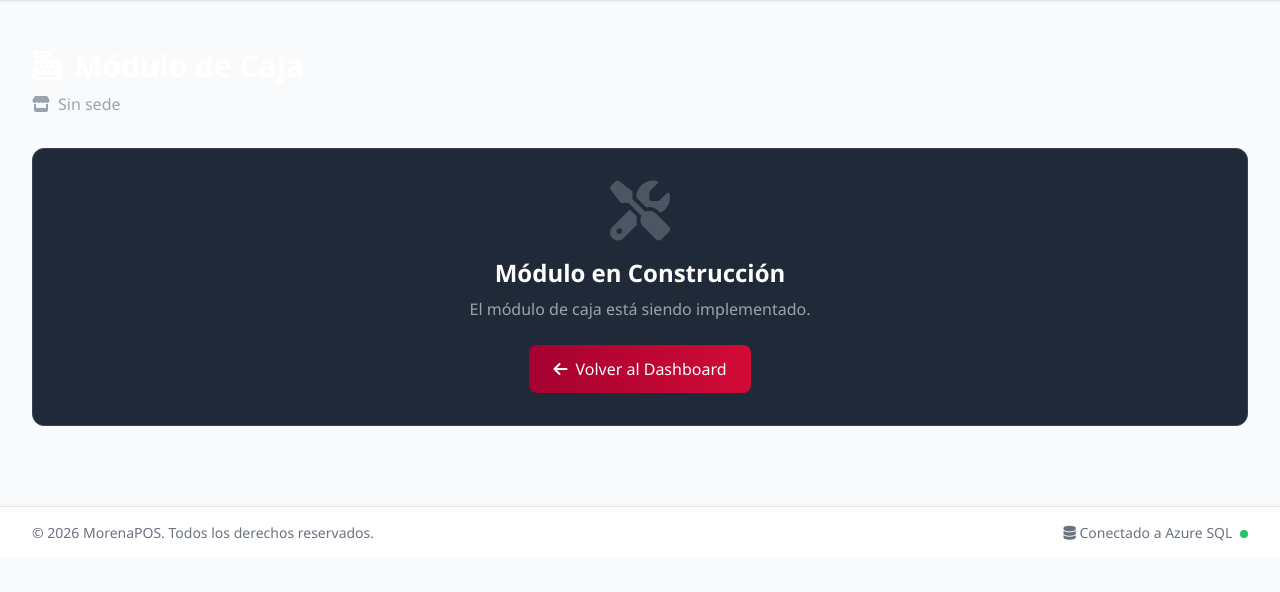
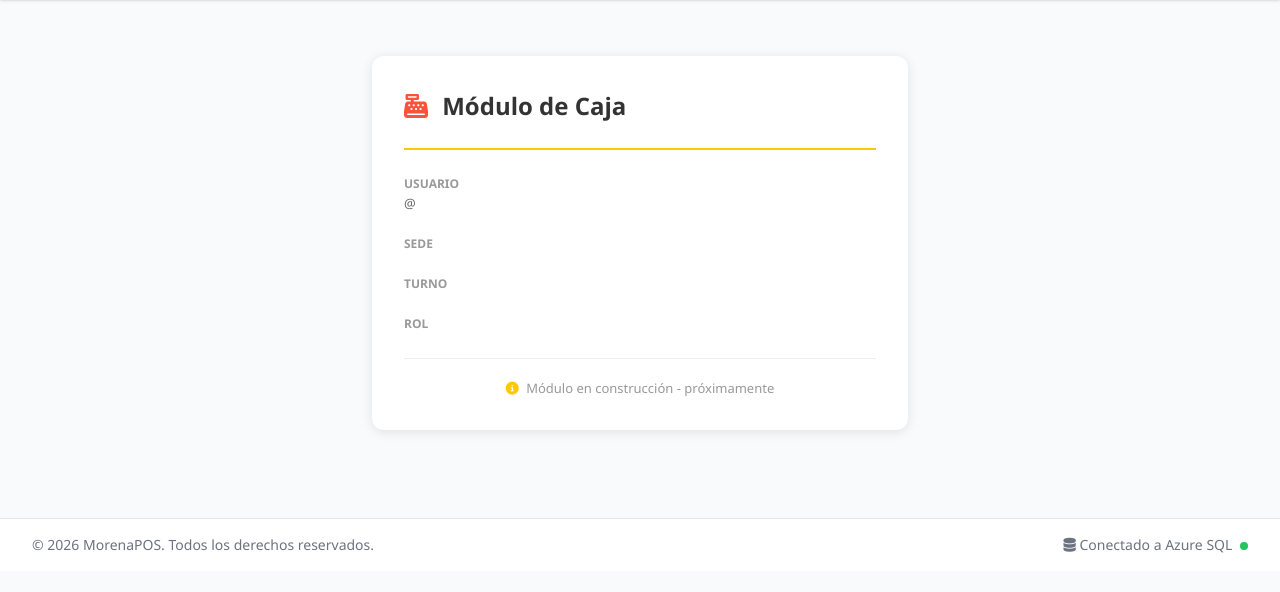
Before and after one commit to palizer2024/MorenaPOS, a Django app: page /caja/ in a window 1280 px wide. Shown: the part 80-672 px from the top of the page. Run offline with Django 5.2, Linux system fonts and the light colour scheme; the visitor is signed in with stand-in values (Sample User, id 1); data that the repository does not hold is empty; some libraries are stand-ins or nearby versions.

Commit message:
Login simplificado: solo seleccion de sede, sin usuario/contraseña ni turno

```diff
--- a/morenapos/core/context_processors.py
+++ b/morenapos/core/context_processors.py
@@ -1,25 +1,28 @@
 """
 Context processors para la aplicación core.
 """
-from .models import Sede
+from django.db import connection
 
 
 def sede_context(request):
     """
     Agrega información de sede al contexto de las plantillas.
+    Usa SQL directo para evitar errores por columnas que no existen en la DB.
     """
     context = {}
 
     # Obtener la sede activa de la sesión si existe
     sede_id = request.session.get('sede_id')
     if sede_id:
-        try:
-            sede = Sede.objects.get(id=sede_id, estado=True)
-            context['sede_actual'] = sede
-        except Sede.DoesNotExist:
-            pass
+        with connection.cursor() as cursor:
+            cursor.execute("SELECT id, nombre FROM sede WHERE id = %s AND estado = 1", [sede_id])
+            row = cursor.fetchone()
+            if row:
+                context['sede_actual'] = {'id': row[0], 'nombre': row[1]}
 
     # Obtener todas las sedes activas para menús de selección
-    context['sedes_activas'] = Sede.objects.filter(estado=True)
+    with connection.cursor() as cursor:
+        cursor.execute("SELECT id, nombre FROM sede WHERE estado = 1 ORDER BY nombre")
+        context['sedes_activas'] = [{'id': row[0], 'nombre': row[1]} for row in cursor.fetchall()]
 
     return context
--- a/morenapos/core/views.py
+++ b/morenapos/core/views.py
@@ -19,12 +19,11 @@ from .models import Sede, UsuarioSede, Usuario
 def login_required(view_func):
     """
     Decorador personalizado que reemplaza @login_required de Django.
-    Verifica tanto la autenticación de Django como la sesión manual (usuario_id).
-    Esto evita el bucle de redirección infinita entre /dashboard/ y /login/.
+    Verifica si existe 'usuario_id' en la sesión (aunque sea 0).
     """
     @wraps(view_func)
     def _wrapped_view(request, *args, **kwargs):
-        if request.user.is_authenticated or request.session.get('usuario_id'):
+        if request.user.is_authenticated or 'usuario_id' in request.session:
             return view_func(request, *args, **kwargs)
         from django.contrib.auth.views import redirect_to_login
         return redirect_to_login(request.get_full_path(), login_url=reverse('login'))
@@ -35,98 +34,47 @@ def login_required(view_func):
 @csrf_protect
 def login_view(request):
     """
-    Vista de inicio de sesión SIMPLE - verifica directamente en tabla usuario.
+    Vista de inicio de sesión simplificada - solo pide sede.
     """
-    # Si ya hay sesión activa (por sesión personalizada o autenticación Django), redirigir a dashboard
-    if request.session.get('usuario_id') or request.user.is_authenticated:
-        return redirect('dashboard')
+    # Si ya hay sesión activa, redirigir a caja
+    if request.session.get('usuario_id'):
+        return redirect('ventas:caja')
+
+    # Obtener sedes activas con SQL directo
+    with connection.cursor() as cursor:
+        cursor.execute("SELECT id, nombre FROM sede WHERE estado = 1 ORDER BY nombre")
+        sedes = [{'id': row[0], 'nombre': row[1]} for row in cursor.fetchall()]
 
     if request.method == 'POST':
-        username = request.POST.get('username')
-        password = request.POST.get('password')
         sede_id = request.POST.get('sede')
 
-        # Validar campos requeridos
-        if not username or not password or not sede_id:
-            messages.error(request, 'Todos los campos son requeridos.')
-            sedes = Sede.objects.filter(estado=True)
+        if not sede_id:
+            messages.error(request, 'Debe seleccionar una sede.')
             return render(request, 'core/login.html', {'sedes': sedes})
 
-        # Verificar usuario en la tabla usuario directamente
+        # Verificar que la sede existe y está activa
         with connection.cursor() as cursor:
-            cursor.execute("""
-                SELECT id, nombres, nombreu, clave, estado, Id_Rol
-                FROM usuario
-                WHERE nombreu = %s AND estado = 1
-            """, [username])
-            row = cursor.fetchone()
+            cursor.execute("SELECT id, nombre FROM sede WHERE id = %s AND estado = 1", [sede_id])
+            sede_row = cursor.fetchone()
 
-        if row:
-            user_id, nombres, nombreu, clave_db, estado, id_rol = row
+        if not sede_row:
+            messages.error(request, 'Sede no encontrada o inactiva.')
+            return render(request, 'core/login.html', {'sedes': sedes})
 
-            # Verificar contraseña (codificar a base64 para comparar)
-            password_base64 = base64.b64encode(password.encode()).decode()
-            if password_base64 == clave_db:
-                # Verificar acceso a la sede (tabla usuariosede si existe)
-                try:
-                    # Primero verificar si la tabla usuariosede existe
-                    with connection.cursor() as cursor:
-                        cursor.execute("""
-                            SELECT COUNT(*) FROM INFORMATION_SCHEMA.TABLES
-                            WHERE TABLE_NAME = 'usuariosede'
-                        """)
-                        existe_tabla = cursor.fetchone()[0] > 0
+        sede_id_db, sede_nombre = sede_row
 
-                    if existe_tabla:
-                        # Verificar acceso en usuariosede
-                        with connection.cursor() as cursor:
-                            cursor.execute("""
-                                SELECT COUNT(*) FROM usuariosede
-                                WHERE id_usuario = %s AND id_sede = %s AND activo = 1
-                            """, [user_id, sede_id])
-                            tiene_acceso = cursor.fetchone()[0] > 0
+        # Crear sesión con datos básicos
+        request.session['usuario_id'] = 0
+        request.session['usuario_nombre'] = 'Usuario'
+        request.session['usuario_login'] = 'usuario'
+        request.session['usuario_rol'] = 0
+        request.session['sede_id'] = sede_id_db
+        request.session['sede_nombre'] = sede_nombre
+        request.session['turno'] = ''
 
-                        if not tiene_acceso:
-                            messages.error(request, 'No tiene acceso a esta sede o la sede está inactiva.')
-                            sedes = Sede.objects.filter(estado=True)
-                            return render(request, 'core/login.html', {'sedes': sedes})
-                    else:
-                        # Si no existe tabla usuariosede, solo verificar que la sede exista y esté activa
-                        try:
-                            sede = Sede.objects.get(id=sede_id, estado=True)
-                        except Sede.DoesNotExist:
-                            messages.error(request, 'Sede no encontrada o inactiva.')
-                            sedes = Sede.objects.filter(estado=True)
-                            return render(request, 'core/login.html', {'sedes': sedes})
+        messages.success(request, f'Bienvenido a {sede_nombre}')
+        return redirect('ventas:caja')
 
-                    # Obtener información de la sede
-                    try:
-                        sede = Sede.objects.get(id=sede_id, estado=True)
-                    except Sede.DoesNotExist:
-                        messages.error(request, 'Sede no encontrada o inactiva.')
-                        sedes = Sede.objects.filter(estado=True)
-                        return render(request, 'core/login.html', {'sedes': sedes})
-
-                    # Login exitoso - crear sesión manual
-                    request.session['usuario_id'] = user_id
-                    request.session['usuario_nombre'] = nombres
-                    request.session['usuario_login'] = nombreu
-                    request.session['usuario_rol'] = id_rol
-                    request.session['sede_id'] = sede.id
-                    request.session['sede_nombre'] = sede.nombre
-
-                    messages.success(request, f'Bienvenido, {nombres}')
-                    return redirect('ventas:caja')
-
-                except Exception as e:
-                    messages.error(request, f'Error al verificar acceso: {str(e)}')
-            else:
-                messages.error(request, 'Contraseña incorrecta.')
-        else:
-            messages.error(request, 'Usuario no encontrado o inactivo.')
-
-    # GET request: mostrar formulario de login
-    sedes = Sede.objects.filter(estado=True)
     return render(request, 'core/login.html', {'sedes': sedes})
 
 
--- a/morenapos/settings.py
+++ b/morenapos/settings.py
@@ -79,7 +79,7 @@ WSGI_APPLICATION = 'morenapos.wsgi.application'
 DATABASES = {
     'default': {
         'ENGINE': 'mssql',
-        'NAME': 'morena_clonada',
+        'NAME': 'morena',
         'USER': 'morena159',
         'PASSWORD': 'ZjIckH82e',
         'HOST': 'morena.database.windows.net',
--- a/morenapos/ventas/templates/ventas/caja.html
+++ b/morenapos/ventas/templates/ventas/caja.html
@@ -3,23 +3,42 @@
 {% block title %}MorenaPOS - Caja{% endblock %}
 
 {% block content %}
-<div class="py-6">
-    <div class="mb-8">
-        <h1 class="text-3xl font-bold text-white">
-            <i class="fas fa-cash-register mr-3"></i>Módulo de Caja
+<div style="padding: 32px; max-width: 600px; margin: 0 auto;">
+    <div style="background: #fff; border-radius: 12px; padding: 32px; box-shadow: 0 2px 12px rgba(0,0,0,0.1);">
+        <h1 style="font-size: 24px; font-weight: 700; color: #333; margin-bottom: 24px;">
+            <i class="fas fa-cash-register" style="color: #FC523B; margin-right: 8px;"></i>
+            Módulo de Caja
         </h1>
-        <p class="text-gray-400 mt-2">
-            <i class="fas fa-store mr-2"></i>{{ sede_nombre|default:'Sin sede' }}
-        </p>
-    </div>
 
-    <div class="bg-gray-800 rounded-xl p-8 border border-gray-700 text-center">
-        <i class="fas fa-tools text-6xl text-gray-600 mb-4"></i>
-        <h2 class="text-2xl font-bold text-white mb-2">Módulo en Construcción</h2>
-        <p class="text-gray-400">El módulo de caja está siendo implementado.</p>
-        <a href="{% url 'dashboard' %}" class="inline-block mt-6 px-6 py-3 bg-gradient-to-r from-[#A40130] to-[#D20B36] text-white font-medium rounded-lg hover:opacity-90 transition duration-200">
-            <i class="fas fa-arrow-left mr-2"></i>Volver al Dashboard
-        </a>
+        <div style="border-top: 2px solid #FFC801; padding-top: 20px;">
+            <div style="margin-bottom: 16px;">
+                <label style="font-size: 12px; color: #999; text-transform: uppercase; font-weight: 600;">Usuario</label>
+                <p style="font-size: 18px; color: #333; font-weight: 600;">{{ usuario_nombre }}</p>
+                <p style="font-size: 13px; color: #666;">@{{ usuario_login }}</p>
+            </div>
+
+            <div style="margin-bottom: 16px;">
+                <label style="font-size: 12px; color: #999; text-transform: uppercase; font-weight: 600;">Sede</label>
+                <p style="font-size: 18px; color: #333; font-weight: 600;">{{ sede_nombre }}</p>
+            </div>
+
+            <div style="margin-bottom: 16px;">
+                <label style="font-size: 12px; color: #999; text-transform: uppercase; font-weight: 600;">Turno</label>
+                <p style="font-size: 18px; color: #333; font-weight: 600; text-transform: capitalize;">{{ turno }}</p>
+            </div>
+
+            <div style="margin-bottom: 16px;">
+                <label style="font-size: 12px; color: #999; text-transform: uppercase; font-weight: 600;">Rol</label>
+                <p style="font-size: 18px; color: #333; font-weight: 600;">{{ rol }}</p>
+            </div>
+        </div>
+
+        <div style="margin-top: 24px; padding-top: 20px; border-top: 1px solid #eee; text-align: center;">
+            <p style="color: #999; font-size: 13px;">
+                <i class="fas fa-info-circle" style="color: #FFC801; margin-right: 4px;"></i>
+                Módulo en construcción - próximamente
+            </p>
+        </div>
     </div>
 </div>
 {% endblock %}
--- a/morenapos/ventas/views.py
+++ b/morenapos/ventas/views.py
@@ -1,14 +1,19 @@
 from django.shortcuts import render
-from django.contrib.auth.decorators import login_required
+from core.views import login_required
 
 
 @login_required
 def caja(request):
     """
-    Vista principal del módulo de caja (punto de venta).
+    Vista principal del módulo de caja - template vacío con datos de sesión.
+    Solo lectura, no modifica ninguna tabla.
     """
     context = {
-        'sede_id': request.session.get('sede_id'),
-        'sede_nombre': request.session.get('sede_nombre'),
+        'usuario_nombre': request.session.get('usuario_nombre', ''),
+        'usuario_login': request.session.get('usuario_login', ''),
+        'sede_id': request.session.get('sede_id', ''),
+        'sede_nombre': request.session.get('sede_nombre', ''),
+        'turno': request.session.get('turno', ''),
+        'rol': request.session.get('usuario_rol', ''),
     }
     return render(request, 'ventas/caja.html', context)
```
Also changed, not shown: morenapos/templates/core/login.html (+2 -25 lines).
